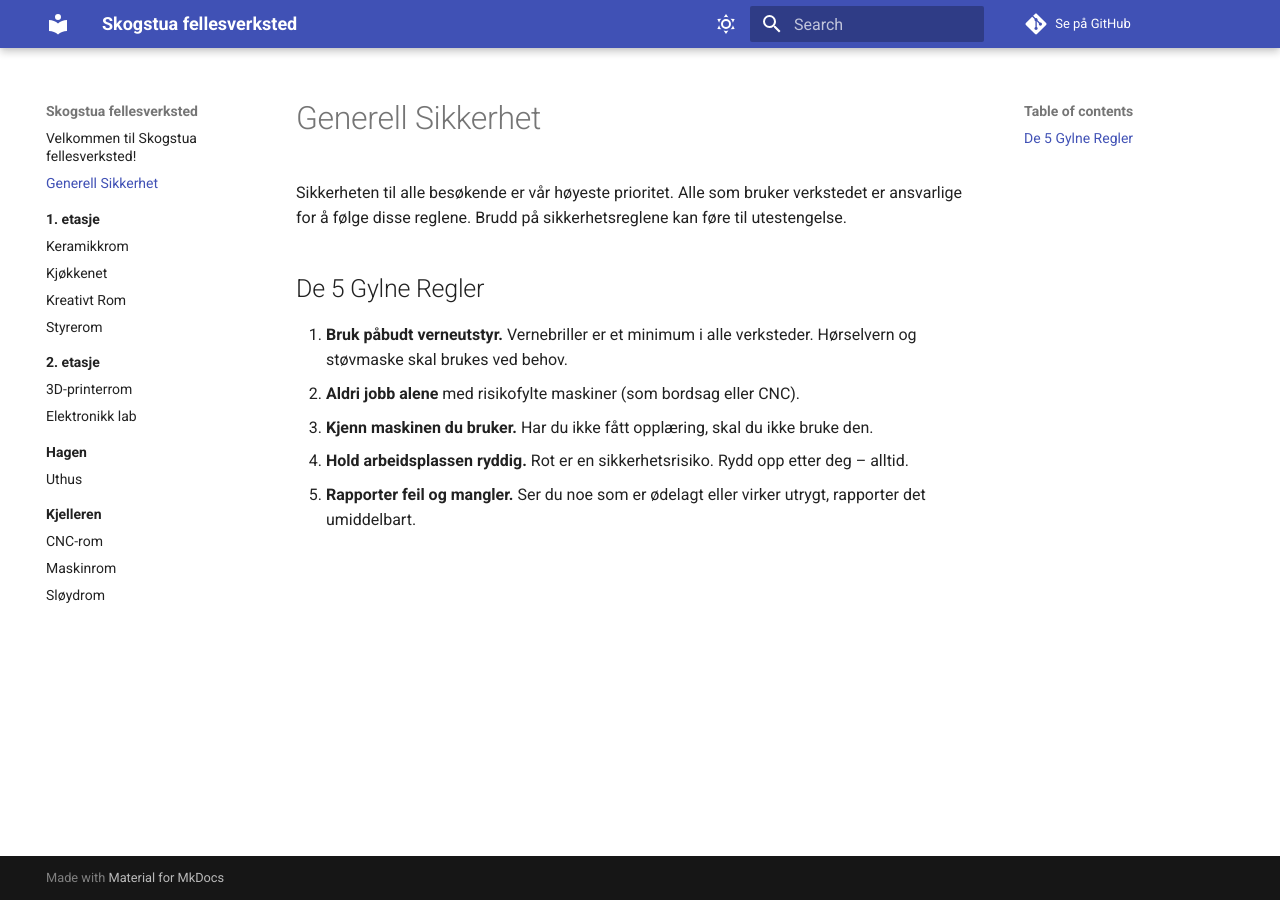
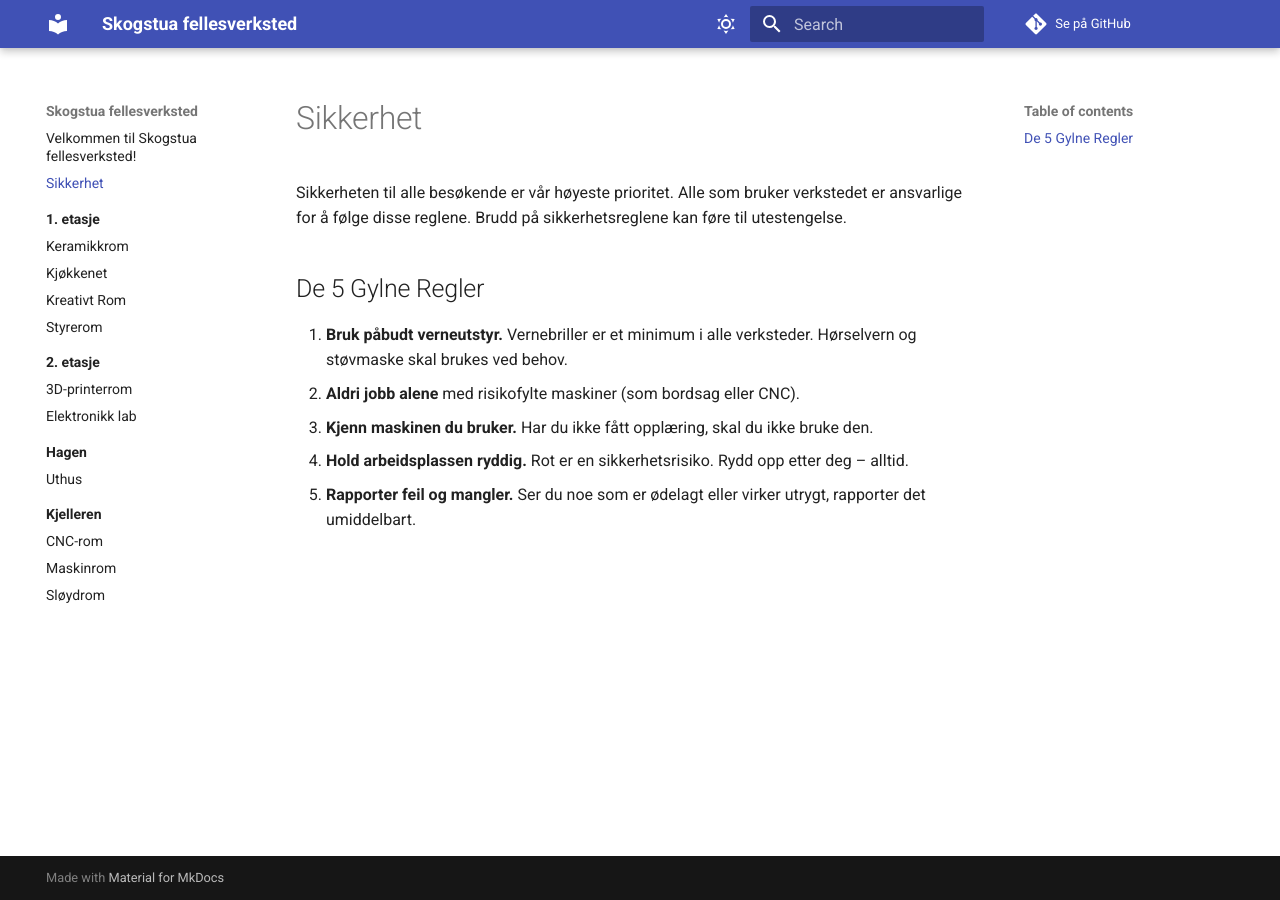
Before and after one commit to Tromsoskapere/mkdocs-skogstua, an MkDocs documentation site: the page built from docs/sikkerhet.md, in a window 1280 px wide. Built offline with MkDocs 1.6.1 and Material for MkDocs 9.7.7, drawn with Linux system fonts in a browser that asks for light colours; comment, search, counter and statistics services are not loaded.

Commit message:
Update sikkerhet.md

```diff
--- a/docs/sikkerhet.md
+++ b/docs/sikkerhet.md
@@ -1,4 +1,4 @@
-# Generell Sikkerhet
+# Sikkerhet
 
 Sikkerheten til alle besøkende er vår høyeste prioritet. Alle som bruker verkstedet er ansvarlige for å følge disse reglene. Brudd på sikkerhetsreglene kan føre til utestengelse.
 
```
